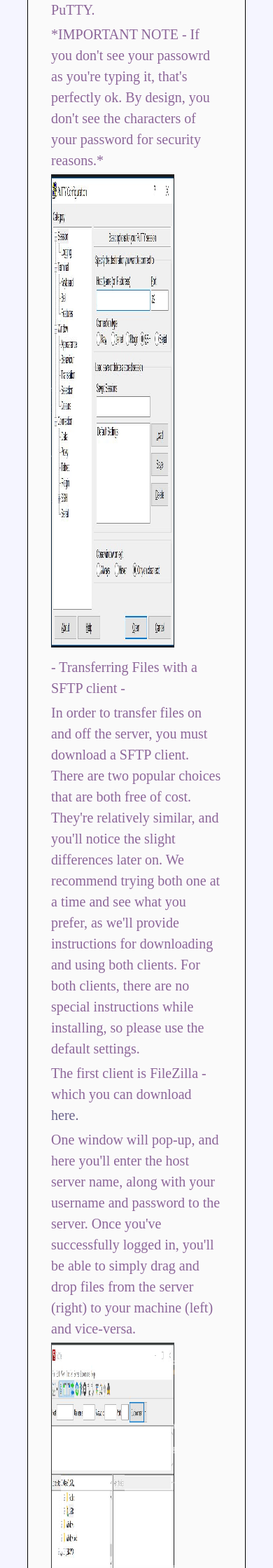
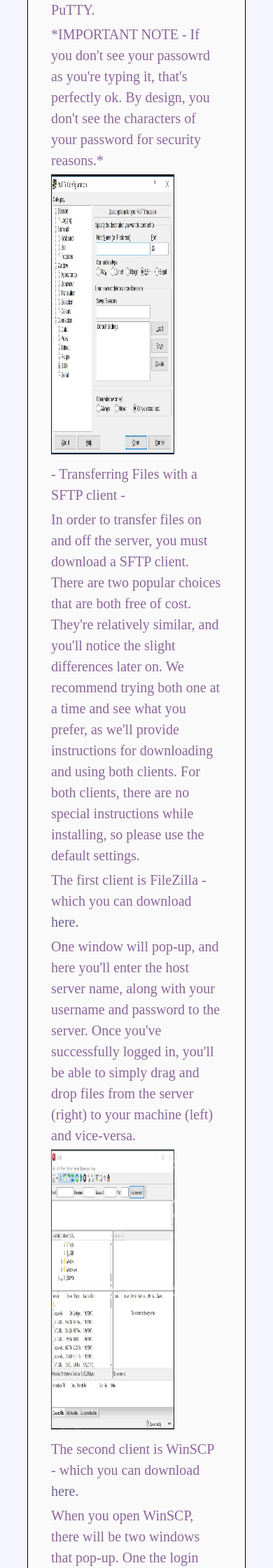
Before and after one commit to Stew20/group-project, a PHP site: page /gs/index.php in a window 390 px wide. Shown: the part 2249-4489 px from the top of the page at 70% size. Run offline with PHP 8.4, Linux system fonts and the light colour scheme.

Commit message:
Made images responsive
Made images responsive

```diff
--- a/assets/css/styles.css
+++ b/assets/css/styles.css
@@ -737,12 +737,20 @@ tr:nth-child(even){background-color: #e6e6e6}
     color: #ccc;
 }
 
+.patImg{
+	width: 45vw;
+	height: 650px;
+}
+
 
 /* 100% image Width on smaller screens */
 @media only screen and (max-width: 700px){
     .backColor-image {
         width: 100%;
     }
+	.patImg{
+		height: 20em;
+	}
 }
 
 
--- a/gs/index.php
+++ b/gs/index.php
@@ -48,7 +48,7 @@
 
                             <p>*IMPORTANT NOTE - If you don't see your passowrd as you're typing it, that's perfectly ok. By design, you don't see the characters of your password for security reasons.*</p>
 
-                            <p><img src="../assets/images/putty.JPG" alt="picture" style="width:45vw;height:676px;"></p>
+                            <p><img class = "patImg" src="../assets/images/putty.JPG" alt="picture" ></p>
 
 
                         <p>- Transferring Files with a SFTP client -</p>
@@ -59,13 +59,13 @@
 
                             <p>One window will pop-up, and here you'll enter the host server name, along with your username and password to the server. Once you've successfully logged in, you'll be able to simply drag and drop files from the server (right) to your machine (left) and vice-versa.</p>
 
-                            <p><img src="../assets/images/zilla.JPG" alt="picture" style="width:45vw;height:650px;"></p>
+                            <p><img class = "patImg"  src="../assets/images/zilla.JPG" alt="picture" ></p>
 
                             <p>The second client is WinSCP - which you can download <a href="https://winscp.net/eng/download.php">here.</a></p>
 
                             <p>When you open WinSCP, there will be two windows that pop-up. One the login window where you enter the server name along with your username and password. Once you've successfully logged in, you'll be able to access that second window where you transfer files from your machine (left) to the server (right) and vice-versa.</p>
 
-                            <p><img src="../assets/images/winActual.JPG" alt="picture" style="width:45vw;height:650px;"></p>
+                            <p><img class = "patImg"  src="../assets/images/winActual.JPG" alt="picture" ></p>
 
                     </div>
                     </div>
```
Also changed, not shown: tutorials/tutorial2.php (+12 -8 lines).
